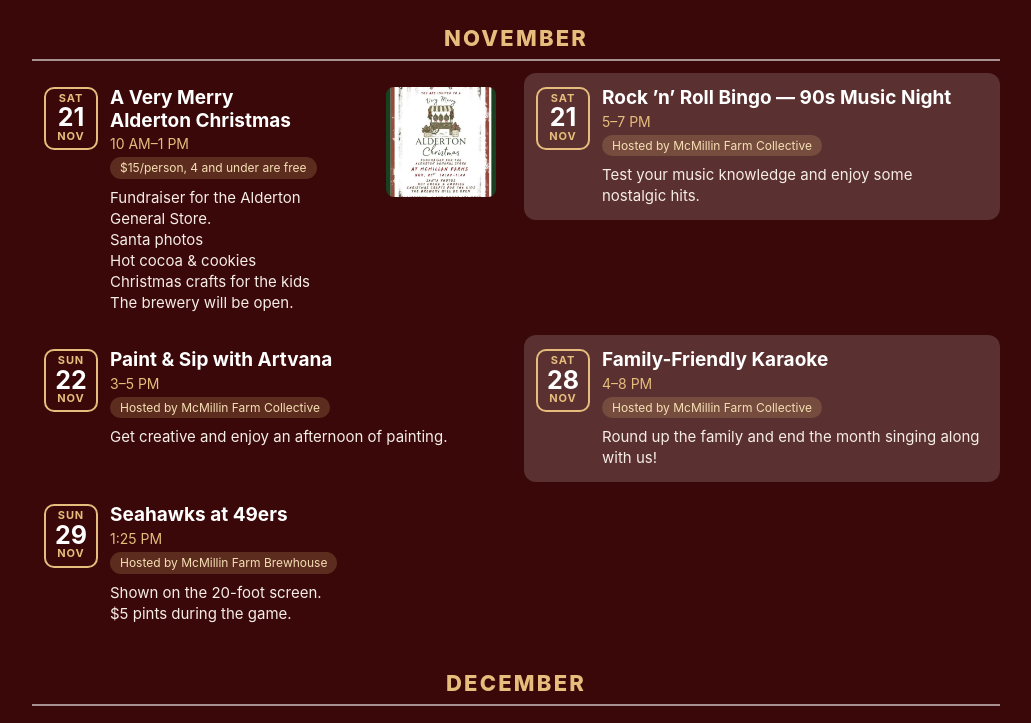
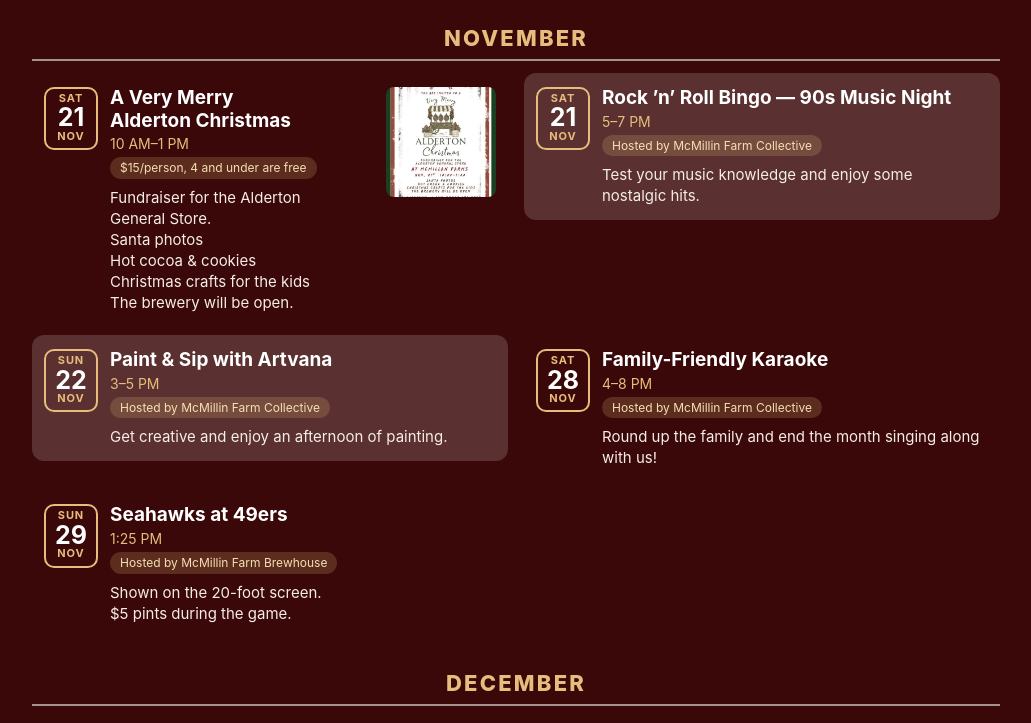
Before and after one commit to noslodot/brewhouse-taplist, a plain HTML site: page events.html in a window 1280 px wide. Shown: the part 77-800 px from the top of the page, without its empty margins (124-1155 px from the left). Drawn offline with Linux system fonts and the light colour scheme.

Commit message:
Events: checkerboard shading in two columns
One column keeps simple alternating stripes. With two columns the lighter background
alternates across and down so neither column is shaded all the way down. Featured
events and a month's only event take a whole row and are not shaded as cells.

Co-Authored-By: Claude Sonnet 5.5 <noreply@anthropic.com>

```diff
--- a/events.html
+++ b/events.html
@@ -13,7 +13,7 @@ html,body{margin:0;padding:0;background:#3a0808;color:#fff;font-family:-apple-sy
 .lede{margin:5px 0 14px;text-align:center;font-size:15px;color:#e6bd7c}
 .mh{margin:28px 0 8px;font-size:22px;font-weight:800;letter-spacing:.1em;text-align:center;text-transform:uppercase;color:#e6bd7c;border-bottom:2px solid rgba(255,255,255,.55);padding-bottom:8px}
 .list{display:grid;grid-template-columns:minmax(0,1fr);column-gap:16px;align-items:start}
-@media (min-width:760px){.list{grid-template-columns:minmax(0,1fr) minmax(0,1fr)}.list .ev{margin:4px 0}.list .ev.feat{margin:12px 0}.list .ev:only-child{grid-column:1 / -1}.list .desc.clamp{-webkit-line-clamp:6}.list .feat .t{font-size:30px}.list .feat .date{width:78px}.list .feat .date .d{font-size:38px}.list .ev.feat{grid-template-columns:78px minmax(0,1fr) auto;grid-template-areas:"date body poster" "date desc poster"}.list .feat .poster{width:230px}}
+@media (min-width:760px){.list{grid-template-columns:minmax(0,1fr) minmax(0,1fr)}.list .ev{margin:4px 0}.list .ev.feat{margin:12px 0}.list .ev:only-child{grid-column:1 / -1}.list .ev.alt{background:none}.list .ev.alt2{background:rgba(255,255,255,.16)}.list .desc.clamp{-webkit-line-clamp:6}.list .feat .t{font-size:30px}.list .feat .date{width:78px}.list .feat .date .d{font-size:38px}.list .ev.feat{grid-template-columns:78px minmax(0,1fr) auto;grid-template-areas:"date body poster" "date desc poster"}.list .feat .poster{width:230px}}
 .ev{display:flex;gap:12px;padding:14px 12px;margin:4px -12px;border-radius:12px;min-width:0}
 .ev.alt{background:rgba(255,255,255,.16)}
 .date{flex:none;align-self:flex-start;width:54px;text-align:center;border:2px solid #e6bd7c;border-radius:10px;padding:4px 0 6px;line-height:1.05}
@@ -73,14 +73,14 @@ html,body{margin:0;padding:0;background:#3a0808;color:#fff;font-family:-apple-sy
     });
   }
 
-  function card(ev, alt, place) {
+  function card(ev, alt, alt2, place) {
     var dp = L.dateParts(ev.date), when = L.fmtRange(ev.start, ev.end);
     var chips = '';
     if (ev.cost) chips += '<span class="chip' + (/^free$/i.test(ev.cost) ? ' free' : '') + '">' + esc(ev.cost) + '</span>';
     if (ev.host) chips += '<span class="chip">Hosted by ' + esc(ev.host) + '</span>';
     if (ev.place && ev.place !== place) chips += '<span class="chip">' + esc(ev.place) + '</span>';
     var feat = !!ev.featured;
-    return '<div class="ev' + (feat ? ' feat' : (alt ? ' alt' : '')) + '">' +
+    return '<div class="ev' + (feat ? ' feat' : (alt ? ' alt' : '') + (alt2 ? ' alt2' : '')) + '">' +
       '<div class="datecol"><div class="date"><div class="w">' + dp.dow + '</div><div class="d">' + dp.day + '</div><div class="m">' + dp.mon3 + '</div></div>' +
       (ev.dayLabel ? '<div class="daylabel">' + esc(ev.dayLabel) + '</div>' : '') + '</div>' +
       '<div class="body">' + (feat ? '<div class="eyebrow">McMillin Farm featured event</div>' : '') + '<div class="t">' + esc(ev.title) + '</div>' +
@@ -109,7 +109,16 @@ html,body{margin:0;padding:0;background:#3a0808;color:#fff;font-family:-apple-sy
     });
     groups.forEach(function (g) {
       out += '<div class="mh">' + esc(g.name) + '</div><div class="list">';
-      g.items.forEach(function (ev) { out += card(ev, !ev.featured && i++ % 2 === 1, d.settings.place); });
+      // One column (phones): shading alternates down the list (alt). Two columns (wide): it alternates across and
+      // down like a checkerboard (alt2), so every row starts on the opposite shade. Featured events, and a month's
+      // only event, take a whole row and are not shaded as cells.
+      var row = 0, col = 0, whole = g.items.length === 1;
+      g.items.forEach(function (ev) {
+        var alt = !ev.featured && i++ % 2 === 1, alt2 = false;
+        if (ev.featured || whole) { if (col === 1) { row++; col = 0; } row++; }
+        else { alt2 = (row + col) % 2 === 1; if (++col === 2) { col = 0; row++; } }
+        out += card(ev, alt, alt2, d.settings.place);
+      });
       out += '</div>';
     });
     if (d.updated) {
```
